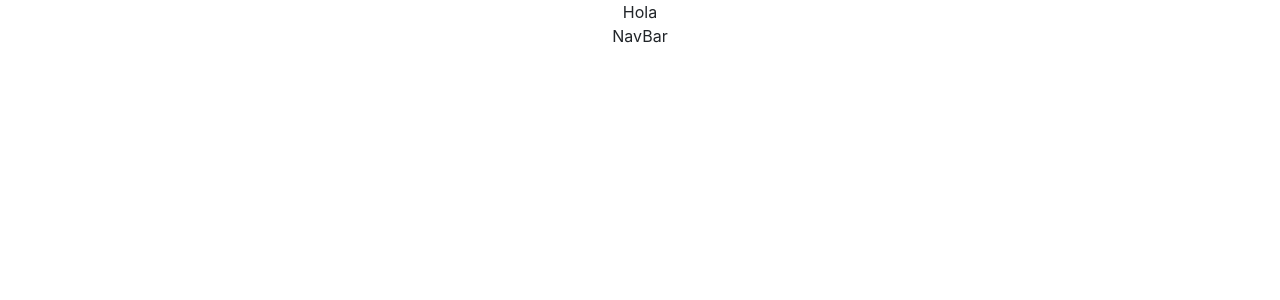
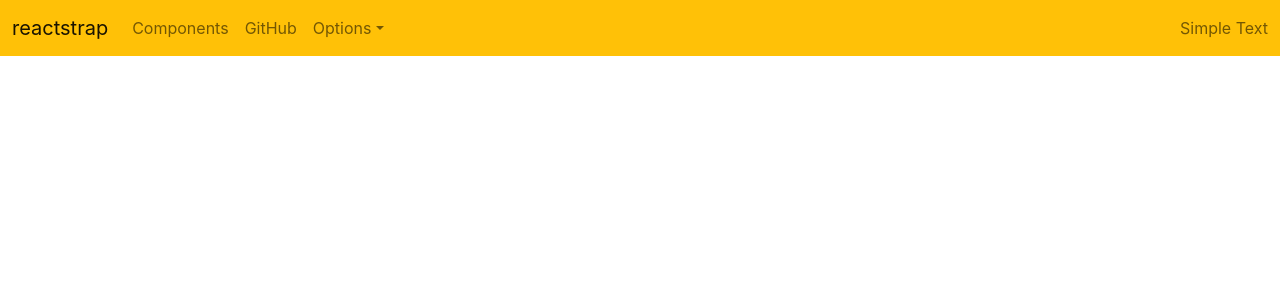
Before and after one commit to HernandoSilvaLeal/ProyectoMisionTic4_DevPro_Front, a React (Create React App) app in the folder my-app/: page / in a window 1280 px wide. Shown: the top 300 px of the page. Built offline with nearby package versions, Linux system fonts and the light colour scheme.

Commit message:
Navbar of reactStrap

```diff
--- a/my-app/src/App.jsx
+++ b/my-app/src/App.jsx
@@ -3,7 +3,7 @@
 
 function App() {
   return (
-    <div className="App">Hola
+    <div className="App">
     <Header/>
     </div>
   );
--- a/my-app/src/components/Header/NavBar/NavBar.jsx
+++ b/my-app/src/components/Header/NavBar/NavBar.jsx
@@ -1,12 +1,72 @@
 import React, { Component } from "react";
+import {
+  Collapse,
+  DropdownItem,
+  DropdownMenu,
+  DropdownToggle,
+  Nav,
+  Navbar, NavbarBrand, NavbarText, NavbarToggler, NavItem, NavLink, UncontrolledDropdown,
+ } from 'reactstrap';
 
 export default class NavBar extends Component {
   render() {
 
     return (
       <div>
-        NavBar
-      </div>
+  <Navbar
+    color="warning"
+    expand="md"
+    light
+  >
+    <NavbarBrand href="/">
+      reactstrap
+    </NavbarBrand>
+    <NavbarToggler onClick={function noRefCheck(){}} />
+    <Collapse navbar>
+      <Nav
+        className="me-auto"
+        navbar
+      >
+        <NavItem>
+          <NavLink href="/components/">
+            Components
+          </NavLink>
+        </NavItem>
+        <NavItem>
+          <NavLink href="https://github.com/reactstrap/reactstrap">
+            GitHub
+          </NavLink>
+        </NavItem>
+        <UncontrolledDropdown
+          inNavbar
+          nav
+        >
+          <DropdownToggle
+            caret
+            nav
+          >
+            Options
+          </DropdownToggle>
+          <DropdownMenu right>
+            <DropdownItem>
+              Option 1
+            </DropdownItem>
+            <DropdownItem>
+              Option 2
+            </DropdownItem>
+            <DropdownItem divider />
+            <DropdownItem>
+              Reset
+            </DropdownItem>
+          </DropdownMenu>
+        </UncontrolledDropdown>
+      </Nav>
+      <NavbarText>
+        Simple Text
+      </NavbarText>
+    </Collapse>
+  </Navbar>
+</div>
     )
   }
 }
```
